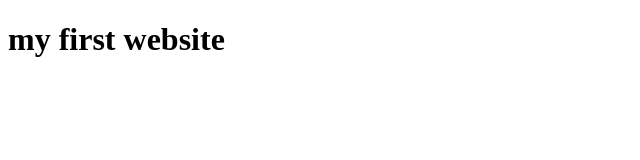
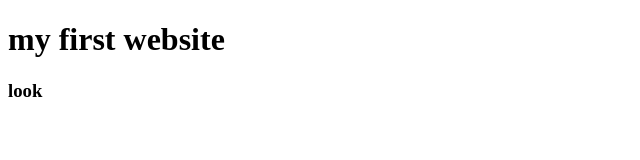
Before and after one commit to PAVEL990/my-first-website, a plain HTML site: page index.html in a window 1280 px wide. Shown: the full height of the page, 0-640 px from the left. Drawn offline with Linux system fonts and the light colour scheme.

Commit message:
learned github

```diff
--- a/index.html
+++ b/index.html
@@ -8,5 +8,6 @@
 </head>
 <body>
     <h1>my first website</h1>
+    <h3>look</h3>
 </body>
 </html>
```
